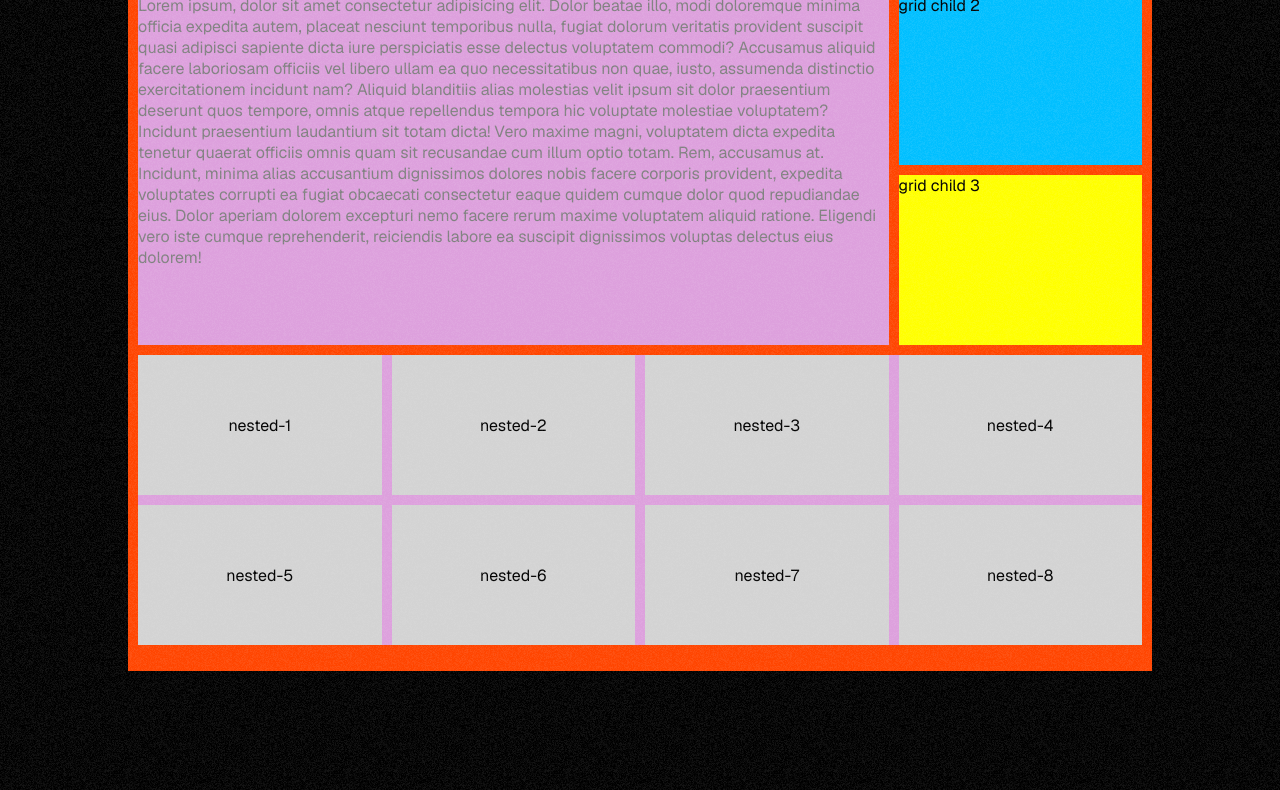
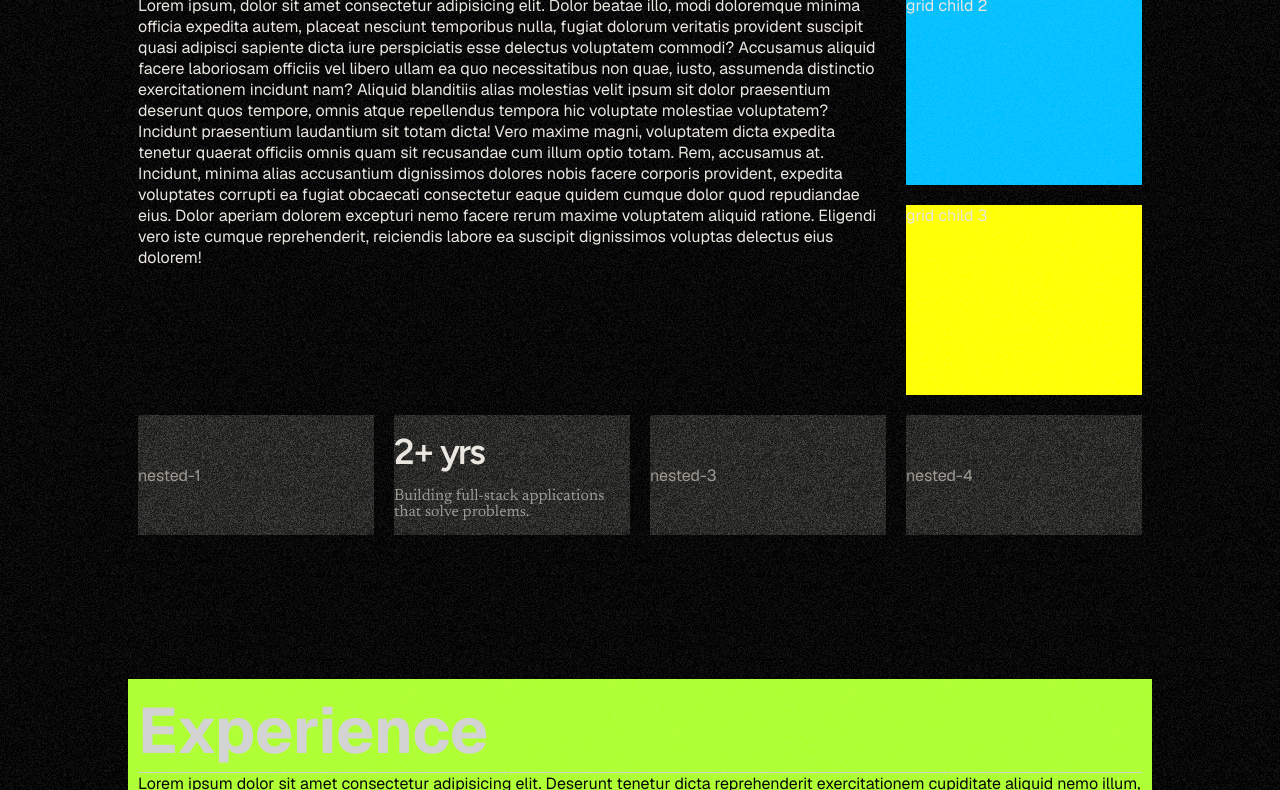
Before and after one commit to theprotoscore/developer-website, a plain HTML site: page index.html in a window 1280 px wide. Shown: the part 588-1378 px from the top of the page. Drawn offline with nearby package versions, Linux system fonts and the light colour scheme; a web font is replaced by a local one.

Commit message:
Learn and apply grid part 2

```diff
--- a/css/main.css
+++ b/css/main.css
@@ -20,16 +20,6 @@ section {
     max-width: 1000px;
 }
 
-.about {
-    padding: 10px;
-    background-color: orangered;
-    height: 780px;
-    width: 100%;
-    display: flex;
-    flex-direction: column;
-    gap: 10px;
-}
-
 h2 {
     color: #d2d2d2;
     font-size: 4rem;
@@ -37,26 +27,27 @@ h2 {
     text-transform: capitalize;
 }
 
-.about p {
-    color: gray;
-}
-
-.experience {
-    background-color: greenyellow;
+.about {
     padding: 10px;
-    height: 500px;
+    /* background-color: orangered; */
+    height: 660px;
     width: 100%;
+    display: flex;
+    flex-direction: column;
+    gap: 10px;
+    border-radius: 5px;
 }
 
 .about-grid-container {
     display: grid;
-    gap: 10px;
+    gap: 20px;
     grid-template-columns: repeat(4, 1fr);
-    grid-template-rows: repeat(11, 50px);
+    grid-template-rows: repeat(8, 50px);
 }
 .grid-child {
     background-color: plum;
-
+    background: none;
+    color: #e9e6df;
     &:nth-child(1) {
         grid-column: 1 / 4;
         grid-row: 1 / 7;
@@ -82,21 +73,23 @@ h2 {
 
 .about-nested-stats {
     display: grid;
-    gap: 10px;
-    grid-template-columns: repeat(8, 1fr);
-    grid-template-rows: repeat(4, 1fr);
+    gap: 20px;
+    grid-template-columns: repeat(4, 1fr);
+    background: none;
 
-    grid-template-areas:
-        'item1 item1 item2 item2 item3 item3 item4 item4'
-        'item1 item1 item2 item2 item3 item3 item4 item4'
-        'item5 item5 item6 item6 item7 item7 item8 item8'
-        'item5 item5 item6 item6 item7 item7 item8 item8';
+    grid-template-areas: 'item1  item2  item3   item4';
 }
 
 .nested-grid-child {
-    background-color: lightgray;
-    text-align: center;
-    align-content: center;
+    background-color: #151513;
+    color: #9a978f;
+    background-image: url('/images/noise-light.png');
+    text-align: left;
+    display: flex;
+    flex-direction: column;
+
+    justify-content: space-evenly;
+    align-content: space-around;
 
     &:nth-child(1) {
         grid-area: item1;
@@ -110,16 +103,24 @@ h2 {
     &:nth-child(4) {
         grid-area: item4;
     }
-    &:nth-child(5) {
-        grid-area: item5;
-    }
-    &:nth-child(6) {
-        grid-area: item6;
-    }
-    &:nth-child(7) {
-        grid-area: item7;
-    }
-    &:nth-child(8) {
-        grid-area: item8;
-    }
 }
+
+h3 {
+    color: #e9e6df;
+    font-size: 36px;
+    font-weight: 600;
+    letter-spacing: -0.055em;
+    font-family: 'Figtree', 'Helvetica Neue', Helvetica, Arial, sans-serif;
+}
+
+.nested-grid-child p {
+    font-family: 'Newsreader', 'Times New Roman', Times, serif;
+    color: #9a978f;
+}
+
+.experience {
+    background-color: greenyellow;
+    padding: 10px;
+    height: 500px;
+    width: 100%;
+}
--- a/css/t.css
+++ /dev/null
@@ -1,103 +0,0 @@
-@import url('https://fonts.googleapis.com/css2?family=Geist:ital,wght@0,100..900;1,100..900&display=swap');
-
-* {
-    box-sizing: border-box;
-    margin: 0;
-    padding: 0;
-}
-
-body {
-    background-color: #212120;
-
-    font-family: 'Geist', 'Segoe UI', sans-serif;
-    /* font-family: 'Segoe UI', sans-serif; */
-    color: #1311d1;
-
-    position: relative;
-}
-
-body::before {
-    content: '';
-    position: fixed;
-    inset: 0;
-
-    background-image: url('/images/noisy-background_1194-7547.avif');
-    background-repeat: repeat;
-
-    opacity: 0.08;
-
-    pointer-events: none;
-    z-index: 9999;
-}
-
-.wrapper {
-    width: min(100% - 32px, 1440px);
-    margin: 0 auto;
-}
-
-header {
-    padding: 20px 0;
-    border-bottom: 1px solid black;
-    background-color: #151513;
-}
-
-header .wrapper,
-.header-left {
-    display: flex;
-    justify-content: space-between;
-    align-items: center;
-}
-
-.header-left {
-    gap: 40px;
-}
-
-.logo {
-    font-size: 2.15rem;
-    font-weight: 900;
-    color: #1311d1;
-    letter-spacing: -2px;
-}
-
-.slash {
-    color: orangered;
-}
-
-.primary-navigation ul {
-    list-style: none;
-    display: flex;
-    gap: 40px;
-}
-
-a {
-    text-decoration: none;
-    color: #1311d1;
-    color: #fff;
-}
-
-.header-actions {
-    display: flex;
-    gap: 20px;
-    font-size: 12px;
-}
-.resume-link {
-    padding: 10px 20px;
-    border: 1px solid #1311d1;
-}
-.contact-link {
-    padding: 10px 20px;
-    background-color: #1311d1;
-    color: #d2d2d2;
-}
-
-h6 {
-    color: #000;
-    font-size: 14px;
-    font-weight: 500;
-    letter-spacing: 0px;
-    text-transform: uppercase;
-}
-
-h1 {
-    color: #fff;
-}
--- a/index.html
+++ b/index.html
@@ -24,6 +24,11 @@
             integrity="sha512-QeR2VH+lsBE5LSAe1Q5EnTBbe7XTBubt8dG93Y7gidSgdMCr8nVqKcfKAMyN96SV8KDbZVTDXChatu5G2KQGzg=="
             crossorigin="anonymous"
             referrerpolicy="no-referrer"
+        />
+
+        <link
+            rel="stylesheet"
+            href="https://fonts.googleapis.com/css2?family=Aboreto&amp;family=Figtree:wght@400;500;600&amp;family=Newsreader:ital,opsz,wght@0,6..72,400;0,6..72,500;0,6..72,600;1,6..72,400&amp;display=swap"
         />
 
         <title>Franklin Kuba Portfolio</title>
@@ -111,13 +116,15 @@
                         <div class="grid-child">grid child 3</div>
                         <div class="grid-child about-nested-stats">
                             <div class="nested-grid-child">nested-1</div>
-                            <div class="nested-grid-child">nested-2</div>
+                            <div class="nested-grid-child">
+                                <h3>2+ yrs</h3>
+                                <p>
+                                    Building full-stack applications that solve
+                                    problems.
+                                </p>
+                            </div>
                             <div class="nested-grid-child">nested-3</div>
                             <div class="nested-grid-child">nested-4</div>
-                            <div class="nested-grid-child">nested-5</div>
-                            <div class="nested-grid-child">nested-6</div>
-                            <div class="nested-grid-child">nested-7</div>
-                            <div class="nested-grid-child">nested-8</div>
                         </div>
                     </div>
                 </section>
```
